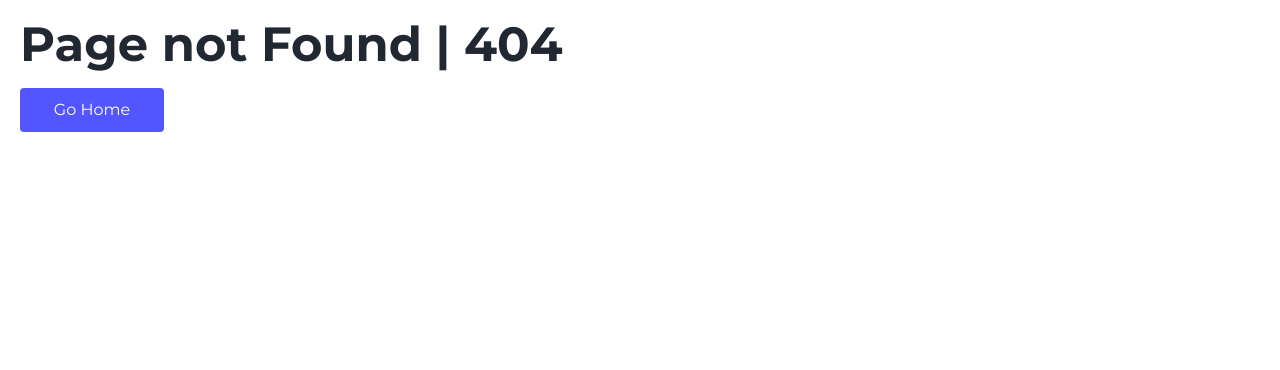
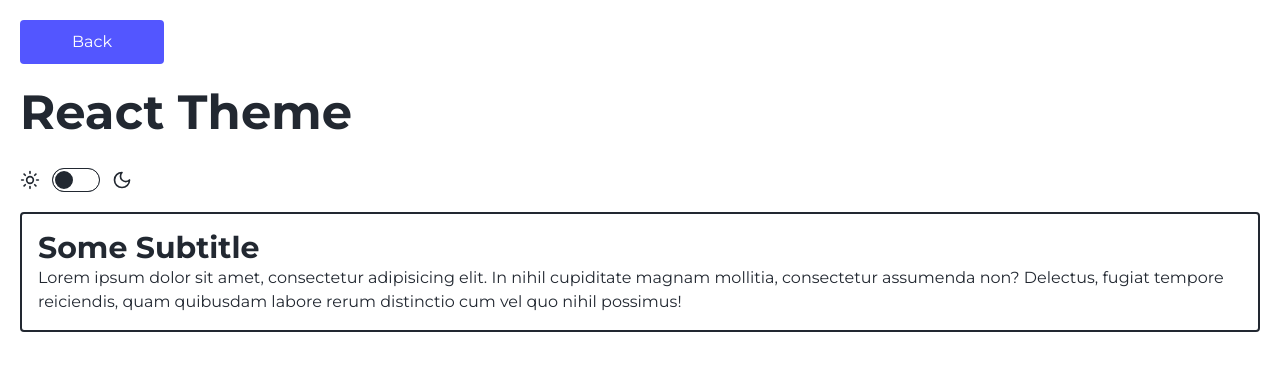
Before and after one commit to dimarogkov/next-template, a Next.js app: page /theme in a window 1280 px wide. Before the commit this address had no page. Shown: the top 370 px of the page. Built offline with nearby package versions, Linux system fonts and the light colour scheme.

Commit message:
add theme

```diff
--- /dev/null
+++ b/app/(pages)/theme/page.tsx
@@ -0,0 +1,36 @@
+import { Metadata } from 'next';
+import ThemeController from '@/src/components/elements/ThemeController/ThemeController';
+import { BtnLink, Subtitle, Text, Title } from '@/src/components/ui';
+
+export const metadata: Metadata = {
+    title: 'Theme Page',
+};
+
+const ThemePage = () => {
+    return (
+        <section className='relative w-full mb-10 last:mb-0'>
+            <div className='w-full mb-8 last:mb-0'>
+                <BtnLink href='/' className='mb-6 last:mb-0'>
+                    Back
+                </BtnLink>
+
+                <Title>React Theme</Title>
+            </div>
+
+            <div className='w-full'>
+                <ThemeController className='mb-5 last:mb-0' />
+
+                <div className='w-full rounded p-4 border-2 border-black dark:border-gray bg-white dark:bg-black'>
+                    <Subtitle className='text-black dark:text-gray'>Some Subtitle</Subtitle>
+                    <Text className='text-black dark:text-gray'>
+                        Lorem ipsum dolor sit amet, consectetur adipisicing elit. In nihil cupiditate magnam mollitia,
+                        consectetur assumenda non? Delectus, fugiat tempore reiciendis, quam quibusdam labore rerum
+                        distinctio cum vel quo nihil possimus!
+                    </Text>
+                </div>
+            </div>
+        </section>
+    );
+};
+
+export default ThemePage;
--- a/app/error.tsx
+++ b/app/error.tsx
@@ -1,16 +1,18 @@
 'use client';
-import { Title } from '@/src/components/ui';
+import { Btn, Title } from '@/src/components/ui';
 
 type Props = {
-    error: Error;
+    error?: Error;
+    reset?: () => void;
 };
 
-const ErrorBoundary: React.FC<Props> = ({ error }) => {
+const Error: React.FC<Props> = ({ error, reset = () => {} }) => {
     return (
         <section className='relative w-full'>
-            <Title>{error.message}</Title>
+            <Title>{error?.message}</Title>
+            <Btn onClick={() => reset()}>Retry</Btn>
         </section>
     );
 };
 
-export default ErrorBoundary;
+export default Error;
--- a/app/page.tsx
+++ b/app/page.tsx
@@ -12,6 +12,7 @@
                 <div className='flex flex-wrap gap-2 w-full'>
                     <BtnLink href='/form'>Form Page</BtnLink>
                     <BtnLink href='/todos'>Todos Page</BtnLink>
+                    <BtnLink href='/theme'>Theme Page</BtnLink>
                 </div>
             </div>
 
--- a/package.json
+++ b/package.json
@@ -15,6 +15,7 @@
         "axios": "^1.7.2",
         "classnames": "^2.5.1",
         "next": "14.2.4",
+        "next-themes": "^0.3.0",
         "react": "^18",
         "react-dom": "^18",
         "react-hook-form": "^7.52.0",
--- /dev/null
+++ b/src/components/elements/ThemeController/ThemeController.tsx
@@ -0,0 +1,39 @@
+'use client';
+import { useEffect, useState } from 'react';
+import { useTheme } from 'next-themes';
+import { LuMoon, LuSun } from 'react-icons/lu';
+
+type Props = {
+    className?: string;
+};
+
+const ThemeController: React.FC<Props> = ({ className = '' }) => {
+    const [mounted, setMounted] = useState(false);
+    const { resolvedTheme, setTheme } = useTheme();
+
+    useEffect(() => setMounted(true), []);
+
+    const changeTheme = () => {
+        resolvedTheme === 'light' ? setTheme('dark') : setTheme('light');
+    };
+
+    return (
+        mounted && (
+            <label className={`flex items-center cursor-pointer gap-x-3 ${className}`}>
+                <LuSun className='w-5 h-5 text-black' />
+
+                <input
+                    type='checkbox'
+                    value='theme'
+                    checked={resolvedTheme === 'dark'}
+                    onChange={changeTheme}
+                    className='toggle theme-controller text-black border-black'
+                />
+
+                <LuMoon className='w-5 h-5 text-black' />
+            </label>
+        )
+    );
+};
+
+export default ThemeController;
--- /dev/null
+++ b/src/components/elements/ThemeController/index.ts
@@ -0,0 +1 @@
+export * from './ThemeController';
--- a/src/components/root/Root.tsx
+++ b/src/components/root/Root.tsx
@@ -1,12 +1,16 @@
+import { ThemeProvider } from 'next-themes';
+
 type Props = {
     children?: React.ReactNode;
 };
 
 const Root: React.FC<Props> = ({ children }) => {
     return (
-        <html lang='en'>
+        <html lang='en' suppressHydrationWarning>
             <body>
-                <main className='relative w-full max-w-screen-2xl p-5 m-auto'>{children}</main>
+                <ThemeProvider attribute='class' defaultTheme='system' enableSystem>
+                    <main className='relative w-full max-w-screen-2xl p-5 m-auto'>{children}</main>
+                </ThemeProvider>
             </body>
         </html>
     );
--- a/tailwind.config.ts
+++ b/tailwind.config.ts
@@ -1,6 +1,7 @@
 import type { Config } from 'tailwindcss';
 
 const config: Config = {
+    darkMode: 'class',
     content: [
         './pages/**/*.{js,ts,jsx,tsx,mdx}',
         './src/components/**/*.{js,ts,jsx,tsx,mdx}',
```
Also changed, not shown: 1 other file (tests, documents, lock files or other folders).
